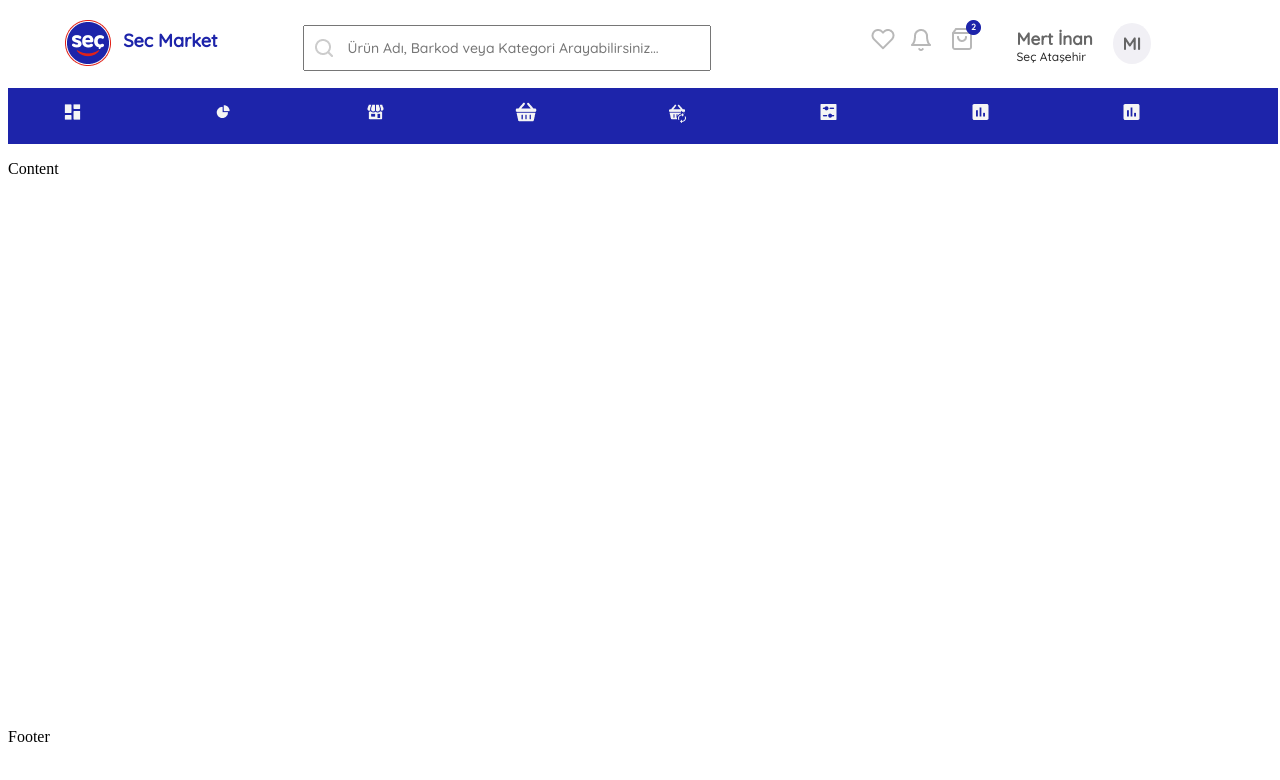
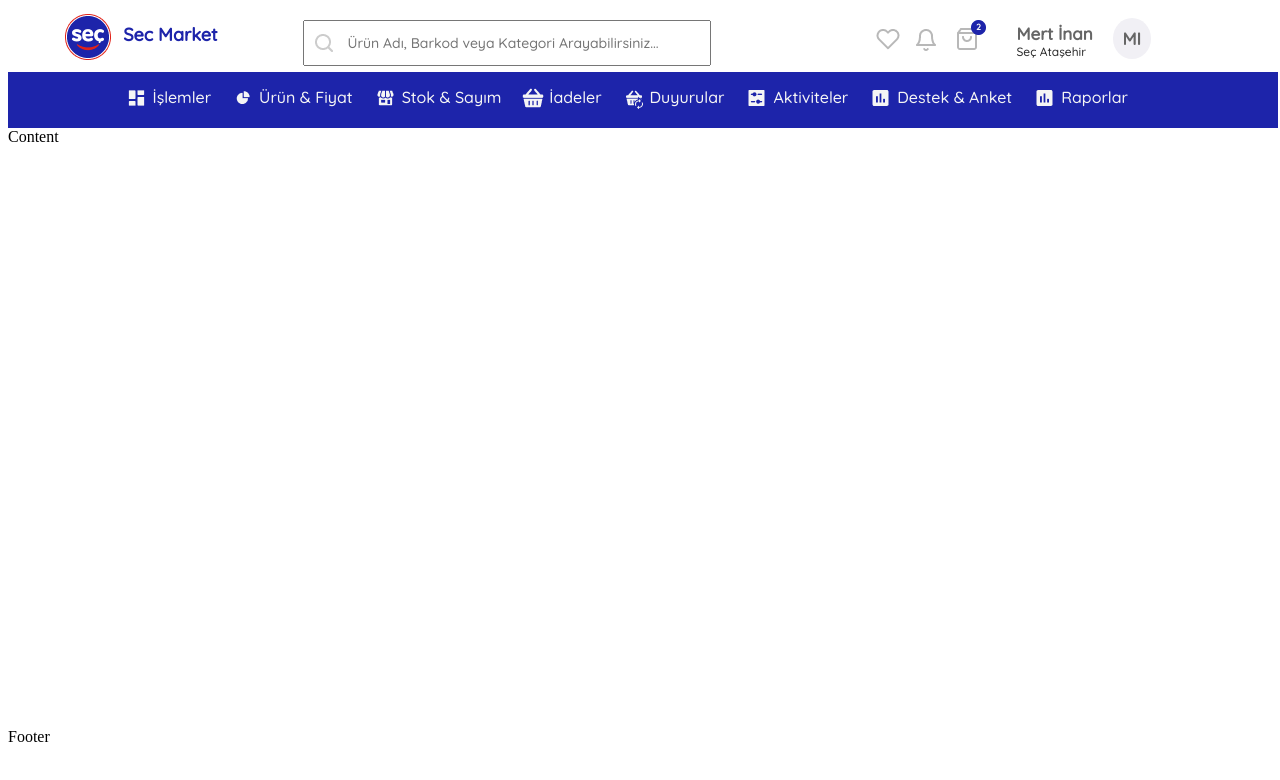
Before and after one commit to donmezmert/reactOneFirstProject, a plain HTML site: page index.html in a window 1280 px wide. Shown: the top 780 px of the page. Drawn offline with Linux system fonts and the light colour scheme.

Commit message:
header bottom

```diff
--- a/css/style.css
+++ b/css/style.css
@@ -8,9 +8,9 @@
 /*********** HEADER ***************/
 .mainDiv .header { margin: 0; height: 120px; width: 100%; }
 .mainDiv .header .headerTop {height: 64px; width: 90%; align-self: center; }
-.mainDiv .header .headerTop .headerTopLeft { margin: 12px 0 0 5%; width: 17%; float: left; }
-.mainDiv .header .headerTop .headerTopCenter { margin: 5px 0px 0 0; width: 460px; float: left; }
-.mainDiv .header .headerTop .headerTopRight { margin: 20px 0 0 0; width: 280px; float: right; }
+.mainDiv .header .headerTop .headerTopLeft { margin: 6px 0 0 5%; width: 17%; float: left; }
+.mainDiv .header .headerTop .headerTopCenter { margin: 0; width: 460px; float: left; }
+.mainDiv .header .headerTop .headerTopRight { margin: 15px 0 0 0; width: 280px; float: right; }
 .mainDiv .header .headerBottom { margin: 0; height: 56px; background: #1D24AA; width: 100%; }
 
 
@@ -46,7 +46,7 @@
     border-radius: 20%;
 }
 
-.headerIconList { margin: 0; float: left; width: 120px; }
+.headerIconList { margin: 5px; float: left; width: 120px; }
 .headerIconList .likeIcon a { float: left; background: url("../images/headerTop/likeIcon.png"); width: 24px; height: 22px; text-indent: -9999px; }
 .headerIconList .likeIcon a:hover, .headerIconList .notificationIcon a:hover, .headerIconList .basketIcon a:hover { opacity: 0.5; }
 .headerIconList .notificationIcon a { float: left; background: url("../images/headerTop/notificationIcon.png"); width: 21px; height: 24px; text-indent: -9999px; margin:0 0 0 15px; }
@@ -83,26 +83,56 @@
     color: #2A2A2A;
 }
 
+.headerBottom ul {
+    width: 90%;
+    margin-left: auto; margin-right: auto;
+    box-sizing: border-box;
+}
 
 .headerBottom ul li {
     float: left;
-    width: 11%;
     list-style: none;
-    height: 56px;
-    padding: 0;
-    margin: 8px;
+    height: 40px;
+    margin-top: -8px;
+    margin-left: 8px; margin-right: 8px;
+    border-radius: 10px;
     box-sizing: border-box;
 }
 
+.headerBottom ul li:hover{
+    background-color: #2E36DC;
+}
+
 .headerBottom ul li a {
-
+    float: right;
     font-family: 'Quicksand', sans-serif;
     color: #F5F5F5;
     font-size: 16px;
     font-weight: 400;
     text-decoration: none;
+    padding-top: 7px;
+}
+.headerBottom ul li a img {
+    float: left;
+    margin-top: -5px;
 }
 
 
 .mainDiv .content { margin: 0; min-height: 600px; width: 100%;  }
 .mainDiv .footer { margin: 0; height: 600px; width: 100%; }
+
+
+
+.group:before,
+.group:after {
+	content: "";
+	display: table;
+}
+
+.group:after {
+	clear: both;
+}
+
+.group {
+	zoom: 1;
+}
--- a/index.html
+++ b/index.html
@@ -17,7 +17,7 @@
   </head>
 	<body>
         <div class="mainDiv">
-            <div class="header">
+            <div class="header group">
                 <div class="headerTop">
                     <div class="headerTopLeft">
                        <div class="secLogo">Sec Market</div>
@@ -52,17 +52,18 @@
                     </div>
                     <div class="clearBoth"></div>
                 </div>
-                <div class="headerBottom">
+                <div class="headerBottom group">
                     <ul>
-                        <li><a href="#"><img src="images/headerBottom/transactionsIcon.png" title="İşlemler"></a></li>
-                        <li><a href="#"><img src="images/headerBottom/productPriceIcon.png" title="Ürün & Fiyat"></a></li>
-                        <li><a href="#"><img src="images/headerBottom/stockCountIcon.png" title="Stok & Sayım"></a></li>
-                        <li><a href="#"><img src="images/headerBottom/returnsIcon.png" title="İadeler"></a></li>
-                        <li><a href="#"><img src="images/headerBottom/announcementsIcon.png" title="Duyurular"></a></li>
-                        <li><a href="#"><img src="images/headerBottom/activitiesIcon.png" title="Aktiviteler"></a></li>
-                        <li><a href="#"><img src="images/headerBottom/reportIcon.png" title="Destek & Anket"></a></li>
-                        <li><a href="#"><img src="images/headerBottom/reportIcon.png" title="Raporlar"></a></li>
+                        <li><a href="#"><img src="images/headerBottom/transactionsIcon.png" title="İşlemler">İşlemler</a></li>
+                        <li><a href="#"><img src="images/headerBottom/productPriceIcon.png" title="Ürün & Fiyat">Ürün & Fiyat</a></li>
+                        <li><a href="#"><img src="images/headerBottom/stockCountIcon.png" title="Stok & Sayım">Stok & Sayım</a></li>
+                        <li><a href="#"><img src="images/headerBottom/returnsIcon.png" title="İadeler">İadeler</a></li>
+                        <li><a href="#"><img src="images/headerBottom/announcementsIcon.png" title="Duyurular">Duyurular</a></li>
+                        <li><a href="#"><img src="images/headerBottom/activitiesIcon.png" title="Aktiviteler">Aktiviteler</a></li>
+                        <li><a href="#"><img src="images/headerBottom/reportIcon.png" title="Destek & Anket">Destek & Anket</a></li>
+                        <li><a href="#"><img src="images/headerBottom/reportIcon.png" title="Raporlar">Raporlar</a></li>
                     </ul>
+
                 </div>
                 <div class="clearBoth"></div>
             </div>
```
